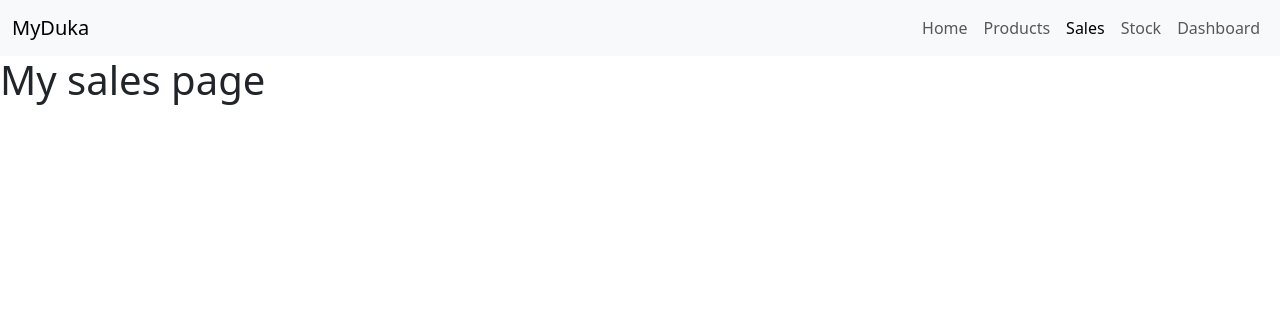
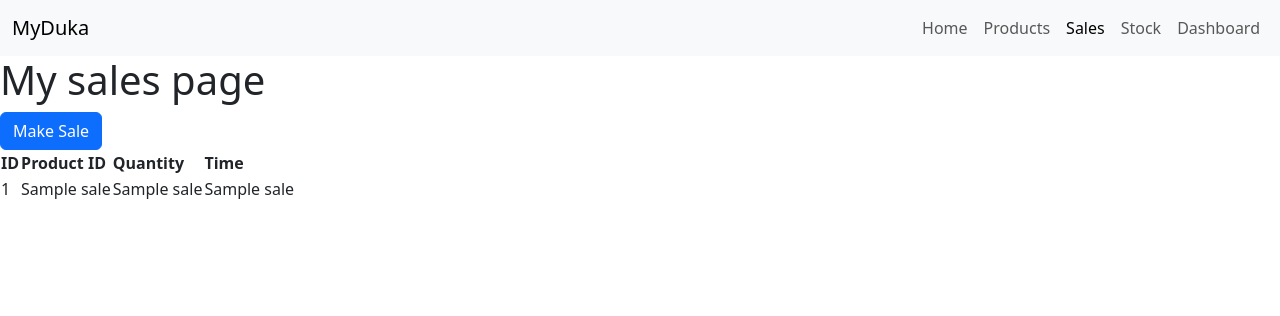
Before and after one commit to Ropykevin/myduka-project, a Flask app: page /sales in a window 1280 px wide. Shown: the top 316 px of the page. Run offline with Flask 3, Linux system fonts and the light colour scheme; a database or web service that is not in the repository returns one stand-in record (values such as "Sample title"); some libraries are stand-ins or nearby versions.

Commit message:
flask day 5

```diff
--- a/main.py
+++ b/main.py
@@ -1,5 +1,5 @@
 from flask import Flask,render_template,request,redirect,url_for
-from database import fetch_data,insert_products
+from database import fetch_data,insert_products,insert_sales
 
 app=Flask(__name__)
 
@@ -34,7 +34,29 @@ def add_products():
 @app.route('/sales')
 def sales():
     sales=fetch_data('sales')
-    return render_template('sales.html',sales=sales)
+    # fetch products to display on select
+    products=fetch_data('products')
+    return render_template('sales.html',sales=sales,products=products)
+
+# make sale route
+
+@app.route('/make_sales',methods=['GET','POST'])
+def make_sale():
+    if request.method=='POST':
+        pid=request.form['pid']
+        qty=request.form['qty']
+
+        new_sale=(pid,qty)
+        insert_sales(new_sale)
+        return redirect(url_for('sales'))
+    return redirect(url_for('sales'))
+# steps to make sale
+# 1.modal with the form
+# 2. > the  form should be able to display all the products on a select option
+# 3.On the sales route fetch products to be displayed
+# 4.add fetched products to render template function
+# 5.loop the fetched products into the option element in the select element on sales.html
+# 6.on value attribute pass the product id while btw the opening and the closing option tag have the product name
 
 # stocks route
 
--- a/templates/sales.html
+++ b/templates/sales.html
@@ -28,6 +28,61 @@
             </div>
         </nav>
     <h1>My sales page</h1>
+    <!-- Button trigger modal -->
+    <button type="button" class="btn btn-primary" data-bs-toggle="modal" data-bs-target="#staticBackdrop">
+        Make Sale
+    </button>
+
+    <!-- Modal -->
+    <div class="modal fade" id="staticBackdrop" data-bs-backdrop="static" data-bs-keyboard="false" tabindex="-1"
+        aria-labelledby="staticBackdropLabel" aria-hidden="true">
+        <div class="modal-dialog">
+            <div class="modal-content">
+                <div class="modal-header">
+                    <h1 class="modal-title fs-5" id="staticBackdropLabel">Modal title</h1>
+                    <button type="button" class="btn-close" data-bs-dismiss="modal" aria-label="Close"></button>
+                </div>
+                <div class="modal-body">
+                    <form action="/make_sales" method="post" class="form-control">
+                        <label for="pid">Select Product</label><br>
+                        <select name="pid" id="pid">
+                            {% for product in products %}
+                            <option value="{{product[0]}}">{{product[1]}}</option>
+                            {% endfor %}
+                        </select><br>
+                        <label for="qty">Quantity</label><br>
+                        <input type="number" id="qty" name="qty"><br>
+
+                        <button type="submit" class="btn btn-primary">Make Sale</button>
+                    </form>
+                </div>
+                <div class="modal-footer">
+                    <button type="button" class="btn btn-secondary" data-bs-dismiss="modal">Close</button>
+                </div>
+            </div>
+        </div>
+    </div>
+
+    <table>
+        <thead>
+            <tr>
+            <th>ID</th>
+            <th>Product ID</th>
+            <th>Quantity</th>
+            <th>Time</th>
+            </tr>
+        </thead>
+        <tbody>
+            {% for sale in sales %}
+            <tr>
+                <td>{{sale[0]}}</td>
+                <td>{{sale[1]}}</td>
+                <td>{{sale[2]}}</td>
+                <td>{{sale[3]}}</td>
+            </tr>
+            {% endfor %}
+        </tbody>
+    </table>
     <script src="https://cdn.jsdelivr.net/npm/@popperjs/core@2.11.8/dist/umd/popper.min.js"
         integrity="sha384-I7E8VVD/ismYTF4hNIPjVp/Zjvgyol6VFvRkX/vR+Vc4jQkC+hVqc2pM8ODewa9r"
         crossorigin="anonymous"></script>
--- a/test.py
+++ b/test.py
@@ -1,4 +1,4 @@
-fruits = [(1, 2, 3, 4), (10, 20, 30), (50, 60, 70)]
+fruits = [(1, 2, 3, 4), (10, 20, 30,100), (50, 60, 70,200)]
 
 for x in fruits:
-    print(x)
+    print(x[0])
```
Also changed, not shown: 1 other file.
